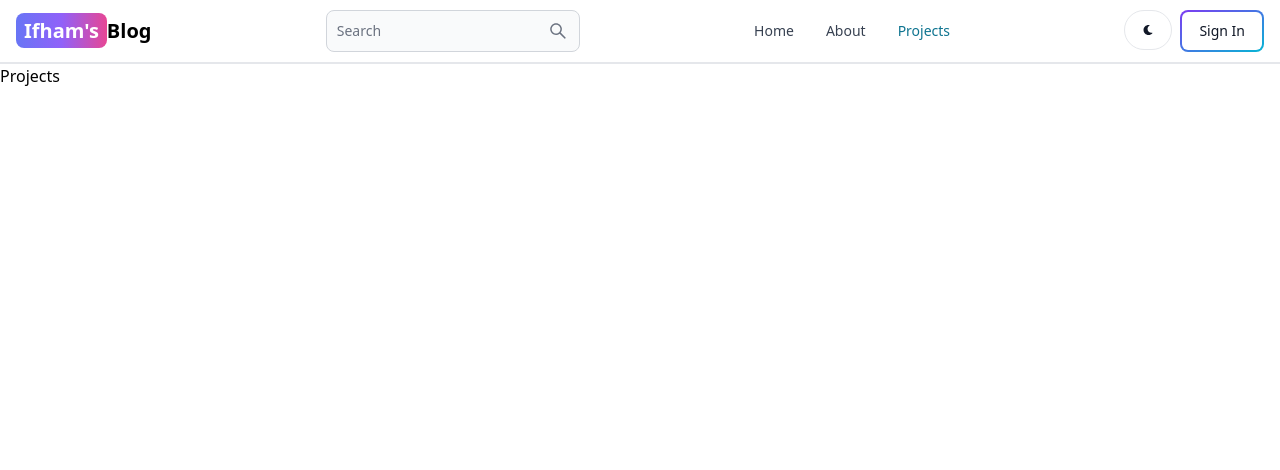
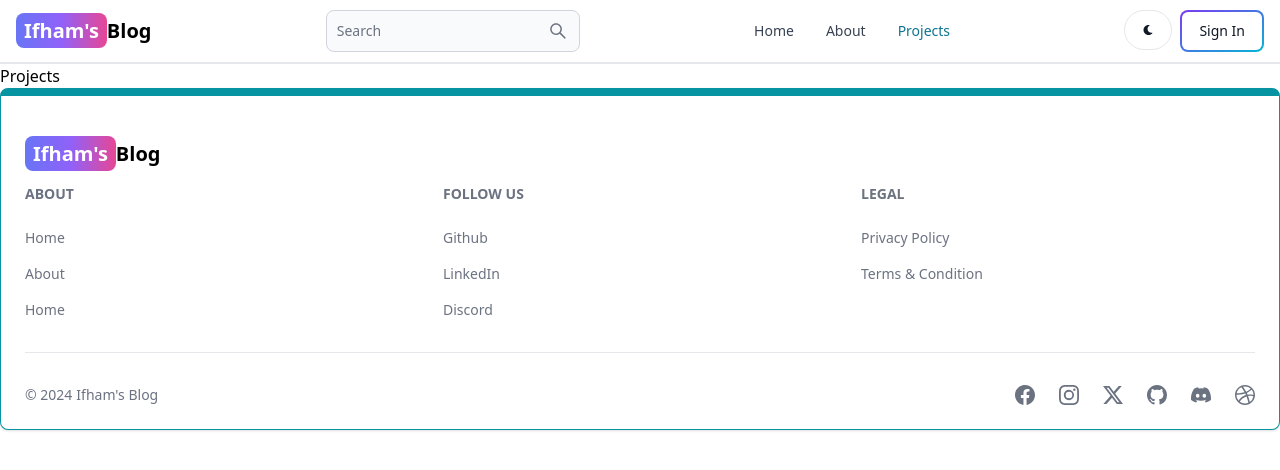
Before and after one commit to Ifham1111/Master-Blogmium, a React (Vite) app in the folder client/: page /projects in a window 1280 px wide. Shown: the top 470 px of the page. Built offline with nearby package versions, Linux system fonts and the light colour scheme.

Commit message:
footer componenent creatyed

```diff
--- a/client/src/App.jsx
+++ b/client/src/App.jsx
@@ -7,6 +7,7 @@
 import Projects from './pages/Projects';
 import Home from './pages/Home';
 import Header from './components/Header';
+import FooterCom from './components/FooterCom';
 
 export default function App() {
   return (
@@ -20,5 +21,7 @@
         <Route path="/dashboard" element={<Dashboard />} />
         <Route path="/projects" element={<Projects />} />
       </Routes>
-    </BrowserRouter>)
+      <FooterCom />
+    </BrowserRouter>
+  )
 }
--- /dev/null
+++ b/client/src/components/FooterCom.jsx
@@ -0,0 +1,83 @@
+import React from 'react';
+import { Footer } from 'flowbite-react';
+import { Link } from 'react-router-dom';
+import { BsDiscord, BsDribbble, BsFacebook, BsGithub, BsInstagram, BsTwitterX } from 'react-icons/bs';
+export default function FooterCom() {
+    return (
+        <Footer container className='border border-t-8 border-teal-500'>
+            <div className='w-full max-w-7xl mx-auto'>
+                <div className='grid w-full justify-between sm:felx md:grid-cols-1'>
+                    <div className='mt-5'>
+                        <Link
+                            to='/'
+                            className='self-center whitespace-nowrap text-lg sm:text-xl font-semibold dark:text-white'
+                        >
+                            <span
+                                className='px-2 py-1 bg-gradient-to-r from-indigo-500 via-purple-500 to-pink-500 rounded-lg text-white'
+                            >Ifham's</span>
+                            Blog
+                        </Link>
+                    </div>
+                    <div className='grid grid-cols-2 gap-8 sm: mt-4 sm:grid-cols-3 sm:gap-6'>
+                        <div>
+                            <Footer.Title title='About' />
+                            <Footer.LinkGroup col>
+                                <Footer.Link href='/' target='_blank' rel='noopener noreferrer'>
+                                    Home
+                                </Footer.Link>
+                                <Footer.Link href='/' target='_blank' rel='noopener noreferrer'>
+                                    About
+                                </Footer.Link>
+                                <Footer.Link href='/' target='_blank' rel='noopener noreferrer'>
+                                    Home
+                                </Footer.Link>
+
+                            </Footer.LinkGroup>
+
+                        </div>
+
+                        <div>
+                            <Footer.Title title='FOLLOW US' />
+                            <Footer.LinkGroup col>
+                                <Footer.Link href='/' target='_blank' rel='noopener noreferrer'>
+                                    Github
+                                </Footer.Link>
+                                <Footer.Link href='/' target='_blank' rel='noopener noreferrer'>
+                                    LinkedIn
+                                </Footer.Link>
+                                <Footer.Link href='/' target='_blank' rel='noopener noreferrer'>
+                                    Discord
+                                </Footer.Link>
+
+                            </Footer.LinkGroup>
+                        </div>
+
+                        <div>
+                            <Footer.Title title='LEGAL' />
+                            <Footer.LinkGroup col>
+                                <Footer.Link href='/' target='_blank' rel='noopener noreferrer'>
+                                    Privacy Policy
+                                </Footer.Link>
+                                <Footer.Link href='/' target='_blank' rel='noopener noreferrer'>
+                                    Terms & Condition
+                                </Footer.Link>
+                            </Footer.LinkGroup>
+                        </div>
+                    </div>
+                </div>
+                <Footer.Divider />
+                <div className='w-full sm:flex sm:items-center sm:justify-between'>
+                    <Footer.Copyright href='#' by="Ifham's Blog" year={new Date().getFullYear()} />
+                    <div className='flex gap-6 sm:mt-0 mt-4 sm:justify-center'>
+                        <Footer.Icon href='#' icon={BsFacebook} />
+                        <Footer.Icon href='#' icon={BsInstagram} />
+                        <Footer.Icon href='#' icon={BsTwitterX} />
+                        <Footer.Icon href='#' icon={BsGithub} />
+                        <Footer.Icon href='#' icon={BsDiscord} />
+                        <Footer.Icon href='#' icon={BsDribbble} />
+                    </div>
+                </div>
+            </div>
+        </Footer>
+    )
+}
```
Also changed, not shown: 1 other file (tests, documents, lock files or other folders).
